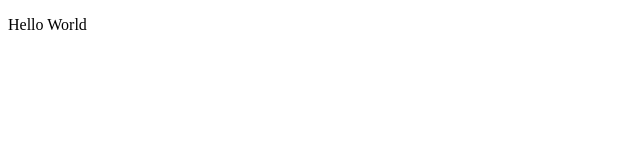
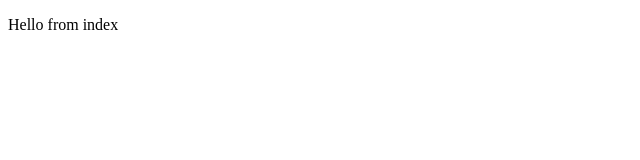
Before and after one commit to Tembero11/RESTCountries, a React (Create React App) app: page / in a window 1280 px wide. Shown: the top 160 px of the page, without its empty margins (0-640 px from the left). Built offline with nearby package versions, Linux system fonts and the light colour scheme.

Commit message:
Add simple routing

```diff
--- a/package.json
+++ b/package.json
@@ -12,6 +12,7 @@
     "@types/react-dom": "^18.2.18",
     "react": "^18.2.0",
     "react-dom": "^18.2.0",
+    "react-router-dom": "^6.21.3",
     "react-scripts": "5.0.1",
     "typescript": "^4.9.5",
     "web-vitals": "^2.1.4"
--- /dev/null
+++ b/src/error-page.tsx
@@ -0,0 +1,13 @@
+import { useRouteError } from "react-router-dom";
+
+export default function ErrorPage() {
+  const error = useRouteError();
+  console.error(error);
+
+  return (
+    <div id="error-page">
+      <h1>Oops!</h1>
+      <p>Sorry, an unexpected error has occurred.</p>
+    </div>
+  );
+}
--- a/src/index.tsx
+++ b/src/index.tsx
@@ -1,11 +1,29 @@
-import React from 'react';
-import ReactDOM from 'react-dom/client';
+import * as React from "react";
+import * as ReactDOM from "react-dom/client";
+import {
+  createBrowserRouter,
+  RouterProvider,
+} from "react-router-dom";
+import Root from "./routes/root";
+import ErrorPage from "./error-page";
+import IndexPage from "./routes";
 
-const root = ReactDOM.createRoot(
-  document.getElementById('root') as HTMLElement
-);
-root.render(
+const router = createBrowserRouter([
+  {
+    path: "/",
+    element: <Root/>,
+    errorElement: <ErrorPage/>,
+    children: [
+      {
+        index: true,
+        element: <IndexPage/>
+      }
+    ]
+  },
+]);
+
+ReactDOM.createRoot(document.getElementById("root")!).render(
   <React.StrictMode>
-    <p>Hello World</p>
+    <RouterProvider router={router} />
   </React.StrictMode>
 );
--- /dev/null
+++ b/src/routes/index.tsx
@@ -0,0 +1,3 @@
+export default function IndexPage() {
+  return <p>Hello from index</p>
+}
--- /dev/null
+++ b/src/routes/root.tsx
@@ -0,0 +1,9 @@
+import { Outlet } from "react-router-dom";
+
+export default function Root() {
+    return (
+        <main>
+            <Outlet/>
+        </main>
+    );
+}
```
Also changed, not shown: 1 other file (tests, documents, lock files or other folders).
